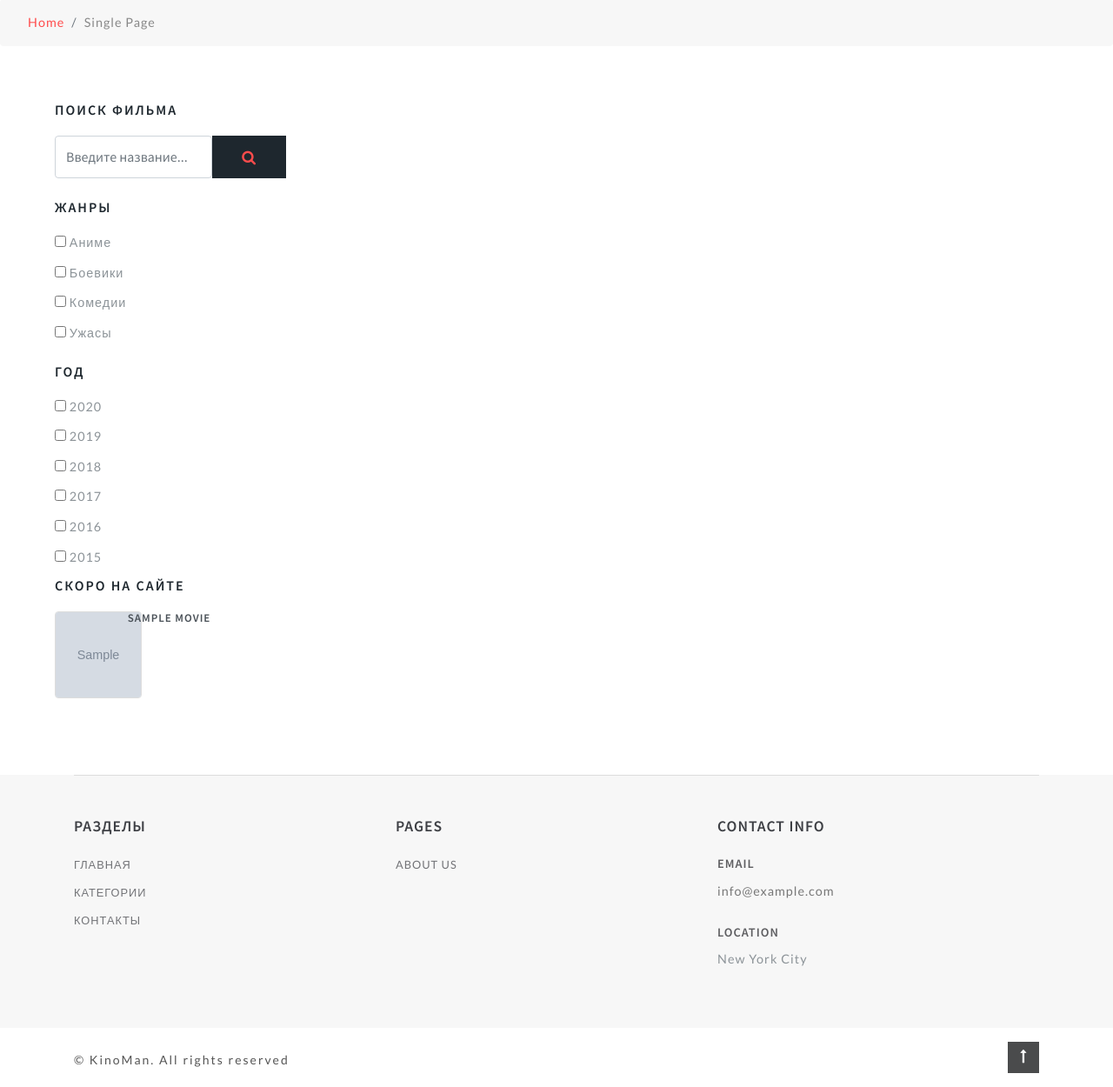
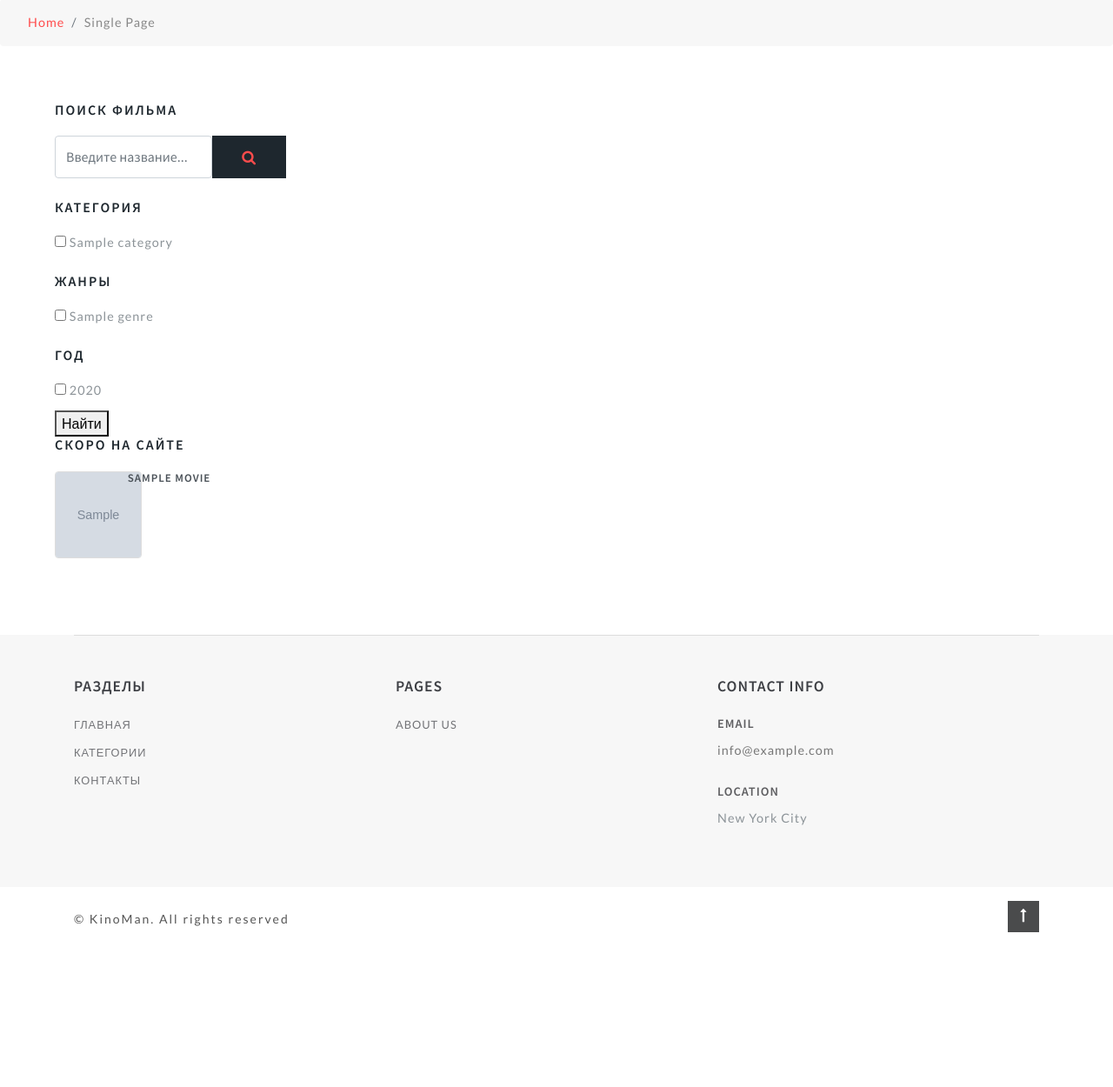
Before and after one commit to UlasevichNazar/MovieSearcher, a Django app: page / in a window 1280 px wide. Shown: the part 641-1891 px from the top of the page at 87% size. After the commit the page ends 1713 px from the top, so only its background shows below. Run offline with Django 4.2, Linux system fonts and the light colour scheme; tables that the repository leaves empty hold one stand-in row (values such as "Sample post"); grey boxes marked "Sample" are stand-in pictures; some libraries are stand-ins or nearby versions.

Commit message:
feat: filter

```diff
--- a/movies/urls.py
+++ b/movies/urls.py
@@ -1,8 +1,10 @@
 from django.urls import path
+
 from movies import views
 
 urlpatterns = [
     path("", views.MovieList.as_view(), name="movie_list"),
+    path("filter/", views.FilterMovies.as_view(), name="filter"),
     path("<slug:slug>/", views.MovieDetail.as_view(), name="movie_detail"),
     path("review/<int:pk>/", views.AddReview.as_view(), name="add_review"),
 ]
--- a/movies/views.py
+++ b/movies/views.py
@@ -1,46 +1,45 @@
-from django.db.models import Q
+from django.contrib.auth.decorators import login_required
+from django.db.models import Avg
 from django.shortcuts import redirect
+from django.utils.decorators import method_decorator
+from django.views import generic
 from django.views import View
-from django.views import generic
-from django.db.models import Avg
-from django.utils.decorators import method_decorator
-from django.contrib.auth.decorators import login_required
 
+from . import models
 from .forms import AddReviewForm
-from . import models
-from .models import Genre, Raiting, Actor, Category, Movie
+from .models import Category
+from .models import Genre
+from .models import Movie
+from .models import Raiting
 
 
 class PoiskList:
     def get_genres(self):
         return Genre.objects.all()
 
-    def get_raiting(self):
-        return Raiting.objects.all()
-
-    def get_actor(self):
-        return Actor.objects.all()
-
     def get_category(self):
         return Category.objects.all()
 
     def get_years(self):
-        return Movie.objects.filter(draft=False).values("year")
+        return Movie.objects.values_list("year", flat=True).distinct()
 
 
 # Список фильмов
-class MovieList(generic.ListView):
+class MovieList(PoiskList, generic.ListView):
     model = models.Movie
     queryset = model.objects.filter(status=model.Status.PUBLISHED)
     context_object_name = "movies"
 
     def get_context_data(self, *args, **kwargs):
         context = super().get_context_data(*args, **kwargs)
-        context['categories'] = Category.objects.all()
+        context["categories"] = Category.objects.all()
         return context
 
+    def get_queryset(self):
+        return self.queryset
 
-class MovieDetail(generic.DetailView):
+
+class MovieDetail(PoiskList, generic.DetailView):
     model = Movie
     slug_field = "slug"
 
@@ -51,7 +50,7 @@ class MovieDetail(generic.DetailView):
             avg_rating=Avg("rating")
         )["avg_rating"]
         context["average_rating"] = average_rating
-        context['categories'] = Category.objects.all()
+        context["categories"] = Category.objects.all()
         return context
 
 
@@ -71,12 +70,19 @@ class AddReview(View):
 # Фильтр фильмов
 class FilterMovies(PoiskList, generic.ListView):
     def get_queryset(self):
-        queryset = Movie.objects.filter(
-            Q(year__in=self.request.GET.getlist("year"))
-            | Q(genre__in=self.request.GET.getlist("genre"))
-            | Q(raiting__in=self.request.GET.getlist("raiting"))
-            | Q(actor__in=self.request.GET.getlist("actor"))
-            | Q(category__in=self.request.GET.getlist("category"))
-        )
+        queryset = Movie.objects.all()
+        if "category" in self.request.GET:
+            queryset = queryset.filter(
+                category__in=self.request.GET.getlist("category")
+            )
+        if "genre" in self.request.GET:
+            queryset = queryset.filter(genre__in=self.request.GET.getlist("genre"))
+        if "year" in self.request.GET:
+            queryset = queryset.filter(year__in=self.request.GET.getlist("year"))
+        return queryset.distinct()
 
-        return queryset
+    def get_context_data(self, **kwargs):
+        context = super().get_context_data(**kwargs)
+        context["movies"] = self.get_queryset()
+        context["categories"] = Category.objects.all()
+        return context
--- a/templates/include/sidebar.html
+++ b/templates/include/sidebar.html
@@ -7,60 +7,47 @@
         <button class="btn1 btn"><span class="fa fa-search"
                                        aria-hidden="true"></span></button>
     </form>
+</div><br>
+<!--preference -->
+<form method="get" action="{% url 'filter' %}">
+    <div class="left-side">
+        <h3 class="sear-head editContent">Категория</h3>
+        <ul class="w3layouts-box-list">
+            {% for category in view.get_category %}
+            <li class="editContent">
+                <input type="checkbox" class="checked" name="category" value="{{ category.id }}">
+                <span class="span editContent">{{ category.name }}</span>
+            </li>
+            {% endfor %}
+        </ul>
     </div>
-<!--preference -->
+
     <div class="left-side my-4">
         <h3 class="sear-head editContent">Жанры</h3>
+        {% for genre in view.get_genres %}
         <ul class="w3layouts-box-list">
             <li class="editContent">
-            <input type="checkbox" class="checked">
-            <span class="span editContent">Аниме</span>
-        </li>
-        <li class="editContent">
-            <input type="checkbox" class="checked">
-            <span class="span editContent">Боевики</span>
-        </li>
-        <li class="editContent">
-            <input type="checkbox" class="checked">
-            <span class="span editContent">Комедии</span>
-        </li>
-        <li class="editContent">
-            <input type="checkbox" class="checked">
-            <span class="span editContent">Ужасы</span>
+                <input type="checkbox" class="checked" name="genre" value="{{ genre.id }}">
+                <span class="span editContent">{{ genre.name }}</span>
             </li>
         </ul>
+        {% endfor %}
     </div>
-<!-- // preference -->
-<!-- discounts -->
+
     <div class="left-side">
         <h3 class="sear-head editContent">Год</h3>
         <ul class="w3layouts-box-list">
+            {% for year in view.get_years %}
             <li class="editContent">
-            <input type="checkbox" class="checked">
-            <span class="span editContent">2020</span>
+                <input type="checkbox" class="checked" name="year" value="{{ year }}">
+                <span class="span editContent">{{ year }}</span>
             </li>
-        <li class="editContent">
-            <input type="checkbox" class="checked">
-            <span class="span editContent">2019</span>
-        </li>
-        <li class="editContent">
-            <input type="checkbox" class="checked">
-            <span class="span editContent">2018</span>
-        </li>
-        <li>
-            <input type="checkbox" class="checked">
-            <span class="span editContent">2017</span>
-        </li>
-        <li class="editContent">
-            <input type="checkbox" class="checked">
-            <span class="span editContent">2016</span>
-        </li>
-        <li class="editContent">
-            <input type="checkbox" class="checked">
-            <span class="span editContent">2015</span>
-        </li>
+            {% endfor %}
         </ul>
     </div>
+    <button type="submit">Найти</button>
+</form>
+
 <!-- //discounts -->
 <!-- reviews -->
 <!--<div class="customer-rev left-side my-4">-->
```
Lines whose indentation alone changed are shown as unchanged.
